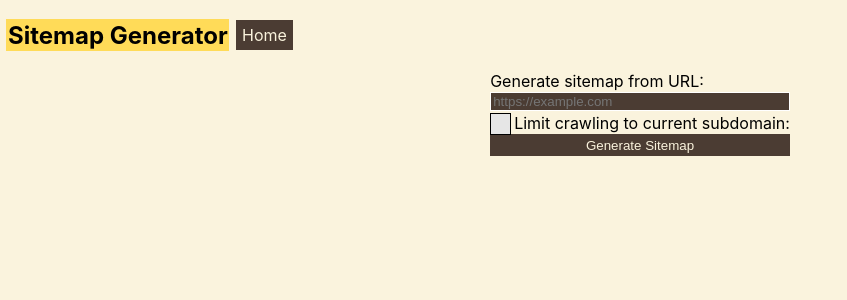
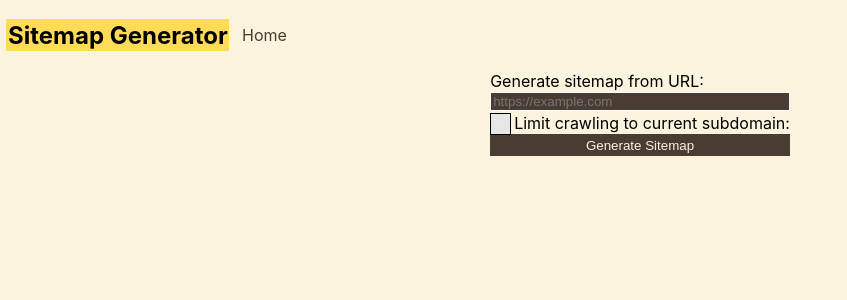
Before and after one commit to swandrn/sitemap-generator, a React (Create React App) app in the folder frontend/: page / in a window 1280 px wide. Shown: the top 300 px of the page, without its empty margins (0-847 px from the left). Built offline with nearby package versions, Linux system fonts and the light colour scheme.

Commit message:
change navbar hover styling

```diff
--- a/frontend/src/components/Navbar/Navbar.css
+++ b/frontend/src/components/Navbar/Navbar.css
@@ -1,4 +1,4 @@
-.navbar{
+.navbar {
     list-style-type: none;
     margin: .1;
     padding: .2rem .4rem;
@@ -12,23 +12,30 @@
     padding: 0;
 }
 
-.title{
+.title {
     padding: .1rem;
     margin: 0 .4rem 0 0;
     background-color: #FFDB58;
 }
 
-.navbar a{
-    background-color: #4B3C33;
-    color: #FAF3DD;
+.navbar a {
+    color: #4B3C33;
     padding: .3rem .4rem;
     text-decoration: none;
+    position: relative;
 }
 
-.navbar a:hover{
-    background-color: #5B4D45;
+.navbar a::before {
+    content: '';
+    position: absolute;
+    height: 2px;
+    width: 0px;
+    left: 0;
+    bottom: 0;
+    background: #4B3C33;
+    transition: all .5s ease;
 }
 
-.navbar a:active{
-    background-color: #5B4D45;
+.navbar a:hover:before {
+    width: 100%;
 }
```
